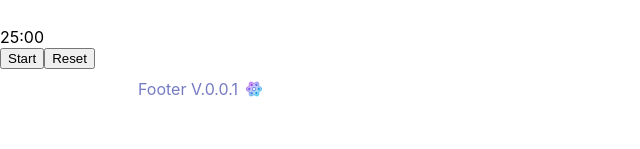
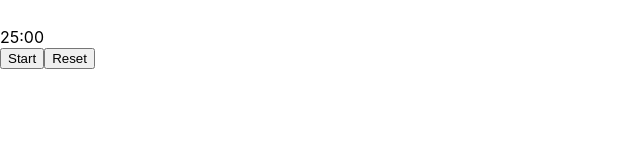
Before and after one commit to teckMUk/pomodoro-chrome-extension, a Next.js app: page / in a window 1280 px wide. Shown: the part 151-300 px from the top of the page, without its empty margins (0-640 px from the left). Built offline with nearby package versions, Linux system fonts and the light colour scheme.

Commit message:
removed footer

```diff
--- a/components/Footer/index.js
+++ b/components/Footer/index.js
@@ -1,23 +1,24 @@
-import styles from './Footer.module.css';
+import styles from "./Footer.module.css";
 
 export default function Footer() {
   return (
-    <footer className={styles.footer}>
-      <a
-        href="https://github.com/ibnzUK/next-chrome-starter"
-        target="_blank"
-        rel="noopener noreferrer"
-      >
-        Footer V.0.0.1
-        <span className={styles.logo}>
-          <img
-            src="icons/icon16.png"
-            alt="Logo"
-            width={16}
-            height={16}
-          />
-        </span>
-      </a>
-    </footer>
+    <></>
+    // <footer className={styles.footer}>
+    //   <a
+    //     href="https://github.com/ibnzUK/next-chrome-starter"
+    //     target="_blank"
+    //     rel="noopener noreferrer"
+    //   >
+    //     Footer V.0.0.1
+    //     <span className={styles.logo}>
+    //       <img
+    //         src="icons/icon16.png"
+    //         alt="Logo"
+    //         width={16}
+    //         height={16}
+    //       />
+    //     </span>
+    //   </a>
+    // </footer>
   );
 }
```
Also changed, not shown: 8 other files (tests, documents, lock files or other folders).
